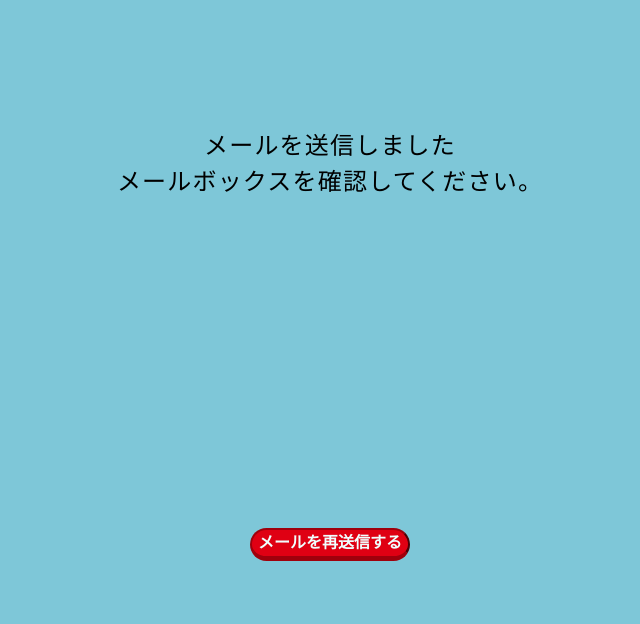
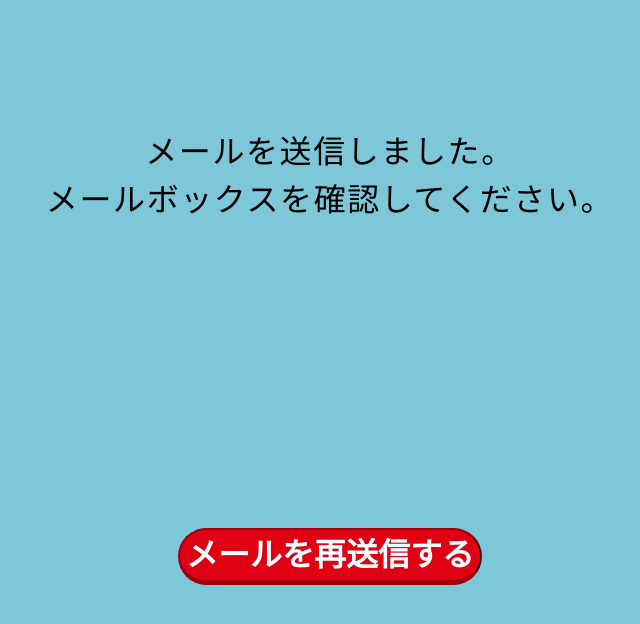
Before and after one commit to ishida-0622/u22-2023, a Next.js app in the folder frontend/: page /MessagesentSuccessfully in a window 1280 px wide. Shown: the top 624 px of the page, without its empty margins (310-950 px from the left). Built offline with nearby package versions, Linux system fonts and the light colour scheme.

Commit message:
style: メッセージ送信済み画面のデザイン

```diff
--- a/frontend/src/components/pages/MessageSentSuccessfully/index.module.scss
+++ b/frontend/src/components/pages/MessageSentSuccessfully/index.module.scss
@@ -9,7 +9,7 @@
         display: inline-block;
         justify-content: center;
         align-items: center;
-        font-size: 150%;
+        font-size: 200%;
         margin: auto;
         margin-top: 10%;
         width: 50%;
@@ -17,6 +17,7 @@
         letter-spacing: 0.05em;
     }
     button{
+        font-size: 2rem;
         display: inline-block;
         margin-bottom: 3rem;
     }
--- a/frontend/src/components/pages/MessageSentSuccessfully/index.tsx
+++ b/frontend/src/components/pages/MessageSentSuccessfully/index.tsx
@@ -14,7 +14,7 @@ export const MessageSentSuccessfully = () => {
     return (
         <div className={`${styles.container}`}>
             <div className={`${styles.message}`}>
-                <p>メールを送信しました</p>
+                <p>メールを送信しました。</p>
                 <p>メールボックスを確認してください。</p>
             </div>
             <div className={`${styles.submit_button_field}`}>
```
